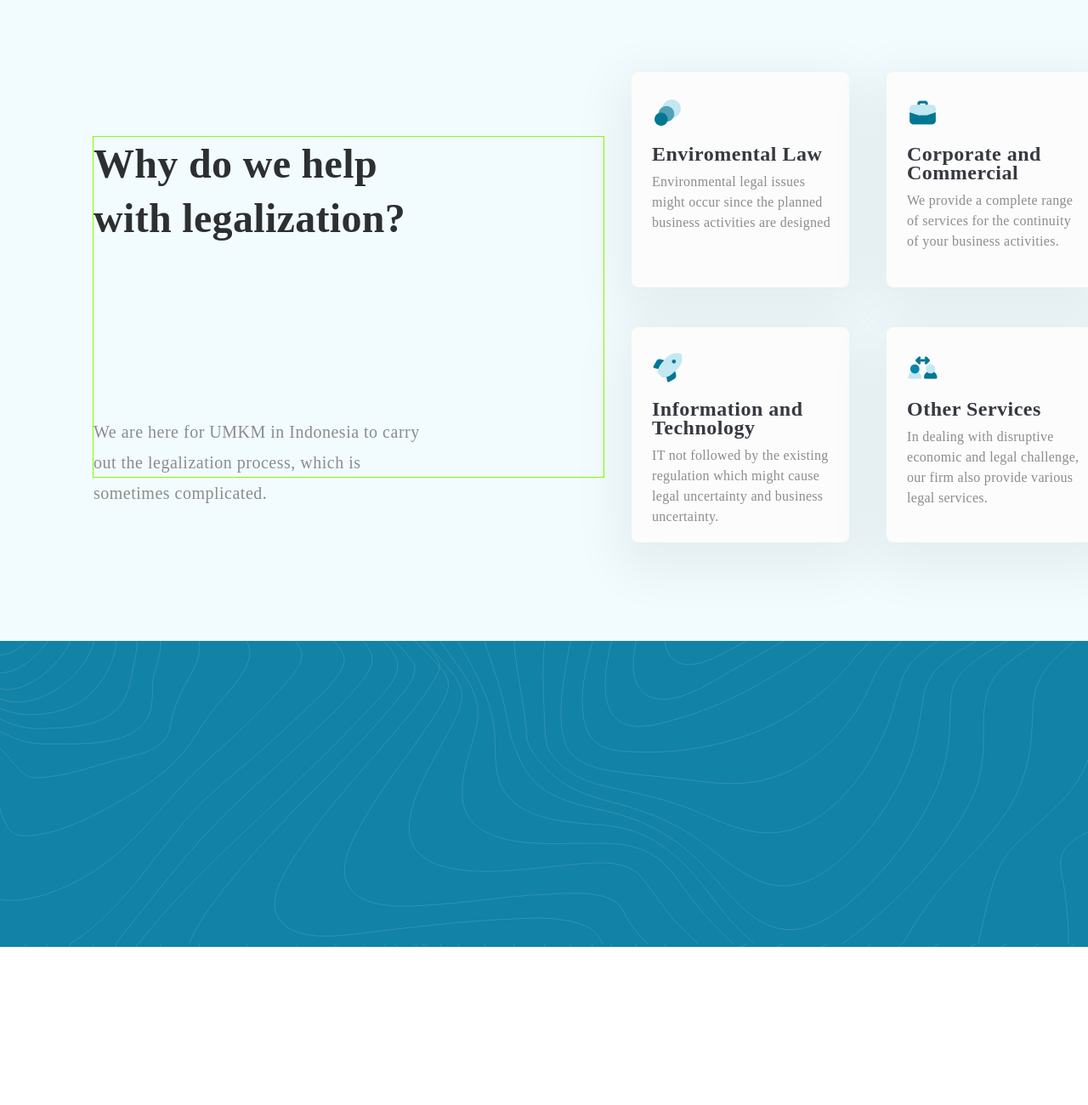
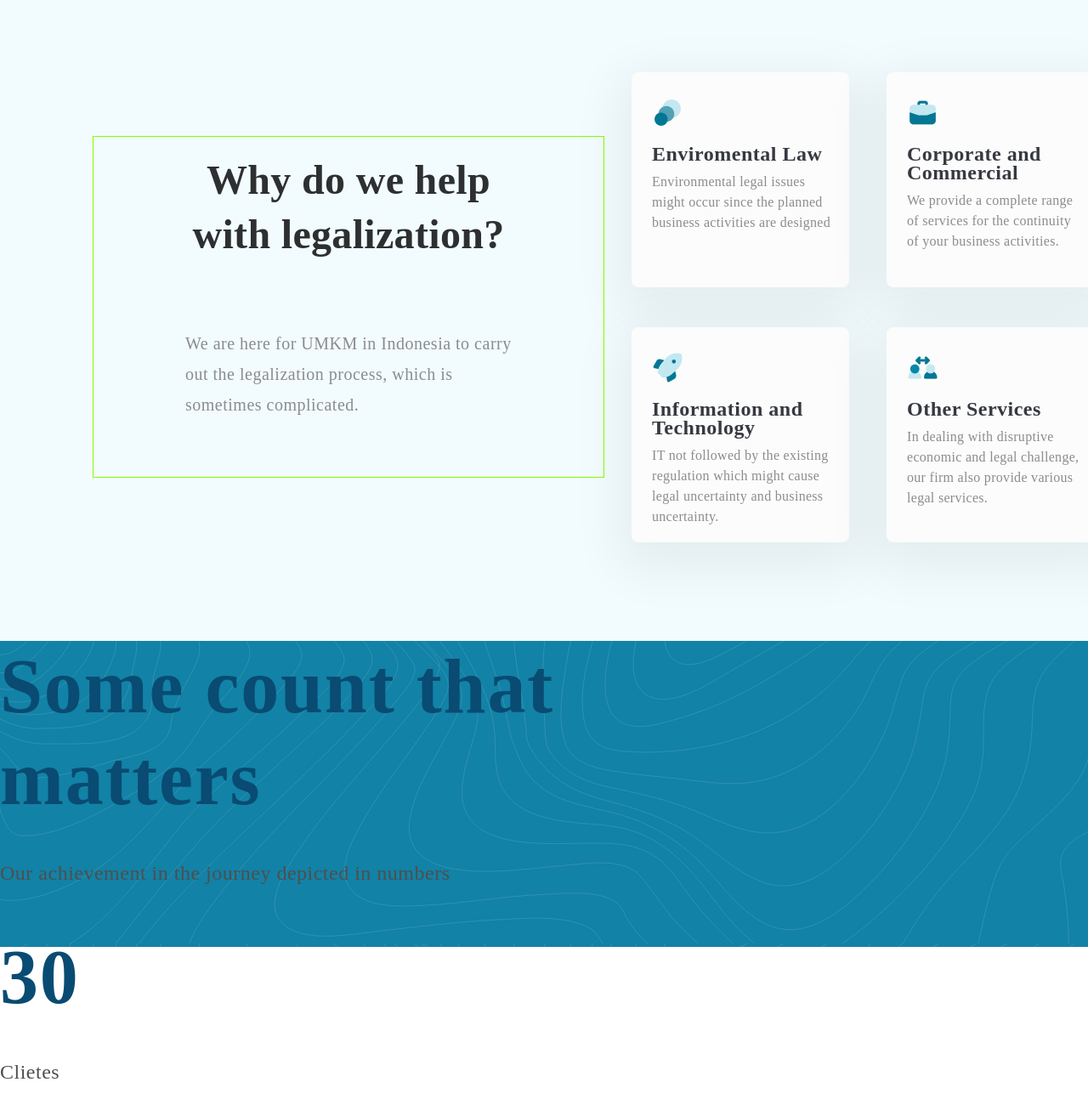
Before and after one commit to monologan/legalConsutacy, a plain HTML site: page index.html in a window 1280 px wide. Shown: the part 1089-2389 px from the top of the page at 85% size. Before the commit the page ends 2203 px from the top, so only its background shows below. Drawn offline with Linux system fonts and the light colour scheme.

Commit message:
se agrega la despcricion al frame azul

```diff
--- a/index.html
+++ b/index.html
@@ -98,16 +98,25 @@
     <section class="achievement">
         <section class="heanding">
             <div class="heanding__tittle">
-
+                <h1 class="heading__tittle__principal">
+                    Some count that matters
+                </h1>
             </div>
             <div class="heading__description">
-
+                <p class="heading__description__secundario">
+                    Our achievement in the journey depicted in numbers
+                </p>
             </div>
 
         </section>
         <section class="counts">
             <div class="counts__box1">
-
+                <h1 class="counts__box1__numero">
+                    30
+                </h1>
+                <p class="counts__box1__descripcion">
+                    Clietes
+                </p>
             </div>
             <div class="counts__box2"></div>
             <div class="counts__box3"></div>
--- a/style.css
+++ b/style.css
@@ -162,10 +162,40 @@ button {
     width: 600px;
     height: 400px;
     border: chartreuse solid 1px;
+    display: flex;
+    flex-direction: column;
+    justify-content: space-evenly;
+    align-items: center;
 
+}
 
+.tittle__why {
+    width: 419.31px;
+    height: 150px;
+    font-family: Playfair Display;
+    font-style: normal;
+    font-weight: bold;
+    font-size: 48px;
+    line-height: 64px;
+    letter-spacing: 0.323077px;
+    /* Neutral / Grey 7 */
+    color: #2D2F30;
+    text-align: center;
 
+}
 
+.tittle__parrafo {
+    width: 384px;
+    height: 144px;
+    font-family: Poppins;
+    font-style: normal;
+    font-weight: normal;
+    font-size: 20px;
+    line-height: 36px;
+    /* or 180% */
+    letter-spacing: 0.5px;
+    /* Neutral / Grey 5 */
+    color: #8B8C8C;
 }
 
 .features {
@@ -243,37 +273,6 @@ h3 {
     margin: 5px 0px;
 }
 
-.tittle__why {
-
-    width: 419.31px;
-    height: 291px;
-
-    font-family: Playfair Display;
-    font-style: normal;
-    font-weight: bold;
-    font-size: 48px;
-    line-height: 64px;
-    letter-spacing: 0.323077px;
-    /* Neutral / Grey 7 */
-    color: #2D2F30;
-}
-
-.tittle__parrafo {
-
-    width: 384px;
-    height: 144px;
-
-    font-family: Poppins;
-    font-style: normal;
-    font-weight: normal;
-    font-size: 20px;
-    line-height: 36px;
-    /* or 180% */
-    letter-spacing: 0.5px;
-    /* Neutral / Grey 5 */
-    color: #8B8C8C;
-}
-
 .achievement {
     width: 1440px;
     height: 360px;
```
